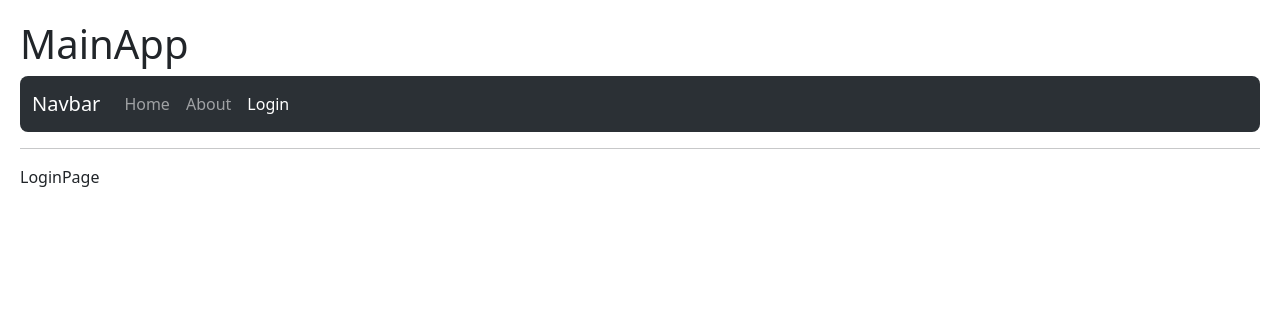
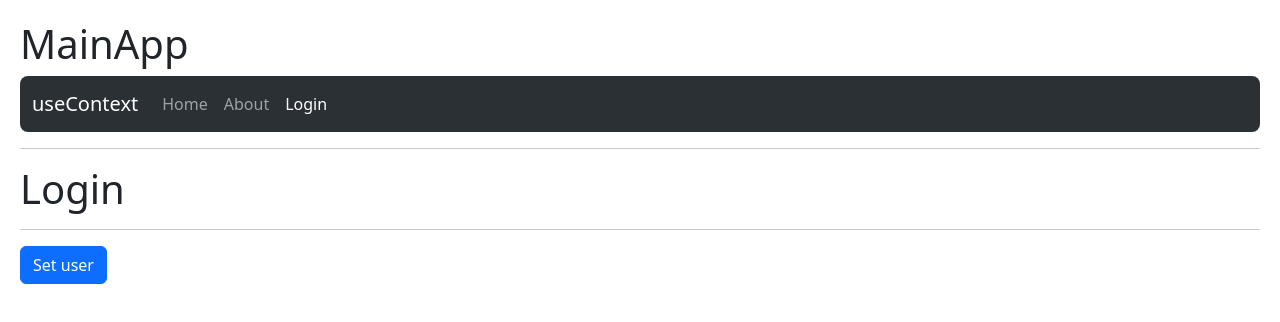
Before and after one commit to Zukhulento/hooks-re-practice, a React (Vite) app: page /login in a window 1280 px wide. Shown: the top 322 px of the page. Built offline with nearby package versions, Linux system fonts and the light colour scheme.

Commit message:
adding contexts

```diff
--- a/src/09-useContext/MainApp.jsx
+++ b/src/09-useContext/MainApp.jsx
@@ -4,10 +4,11 @@
 import { Navigate, Route, Routes,Link } from "react-router-dom";
 import { HomePage, AboutPage, LoginPage } from "./Pages";
 import { Navbar } from "./Navbar";
+import { UserProvider } from "./contexts/UserProvider";
 
 export const MainApp = () => {
   return (
-    <>
+    <UserProvider>
       <h1>MainApp</h1>
       <Navbar />
       <hr />
@@ -17,6 +18,6 @@ export const MainApp = () => {
         <Route path="login" element={<LoginPage />} />
         <Route path="/*" element={<Navigate to="/about" />} />
       </Routes>
-    </>
+    </UserProvider>
   );
 };
--- a/src/09-useContext/Navbar.jsx
+++ b/src/09-useContext/Navbar.jsx
@@ -9,7 +9,7 @@ export const Navbar = () => {
     >
       <div className="container-fluid">
         <Link className="navbar-brand" to="/">
-          Navbar
+          useContext
         </Link>
         <button
           className="navbar-toggler"
--- a/src/09-useContext/Pages/HomePage.jsx
+++ b/src/09-useContext/Pages/HomePage.jsx
@@ -1,11 +1,16 @@
+import { useContext } from "react"
+import { UserContext } from "../contexts/UserContext"
 
 export const HomePage = () => {
+  const { user } = useContext(UserContext)
   return (
     <>
       <h1>
         Home Page
       </h1>
       <hr />
+      <h3>Hola {user?.name} </h3>
+
     </>
   )
 }
--- a/src/09-useContext/Pages/LoginPage.jsx
+++ b/src/09-useContext/Pages/LoginPage.jsx
@@ -1,6 +1,22 @@
+import { useContext } from "react";
+import { UserContext } from "../contexts/UserContext";
 
 export const LoginPage = () => {
+  const { user, setUser } = useContext(UserContext);
   return (
-    <div>LoginPage</div>
-  )
-}
+    <>
+      <h1>Login</h1>
+      <hr />
+      { JSON.stringify(user) }
+      <button
+        className="btn btn-primary"
+        onClick={ () => setUser( {
+          name:"Luis",
+          email:"Luis@gmail.com"
+        } ) }
+      >
+        Set user
+      </button>
+    </>
+  );
+};
--- /dev/null
+++ b/src/09-useContext/contexts/UserContext.jsx
@@ -0,0 +1,4 @@
+import { createContext } from "react";
+
+//! Esto de abajo es un react component y ahora es utilizable por otros componentes
+export const UserContext = createContext()
--- /dev/null
+++ b/src/09-useContext/contexts/UserProvider.jsx
@@ -0,0 +1,14 @@
+import { useState } from "react"
+import { UserContext } from "./UserContext"
+
+//! Lo que se hace aquí es envolver todo dentro del provider
+//! Esto para poder acceder a esa info desde cualquier lado
+export const UserProvider = ({ children }) => {
+    const [user, setUser] = useState();
+
+  return (
+    <UserContext.Provider value={{ user, setUser }}>
+        {children}
+    </UserContext.Provider>
+  )
+}
```
